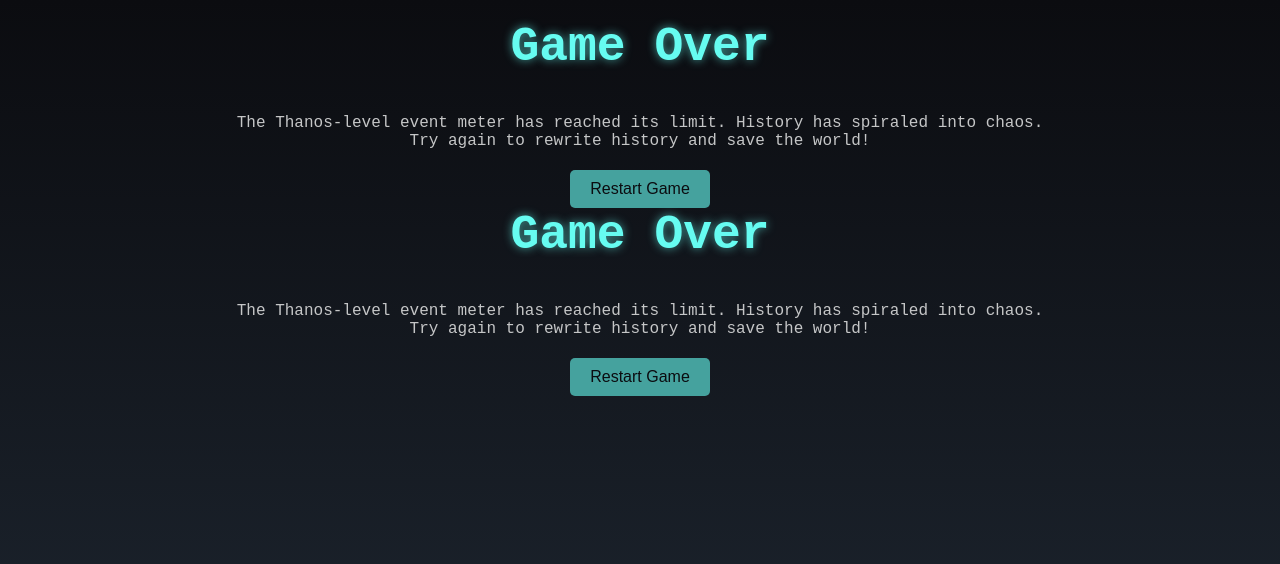
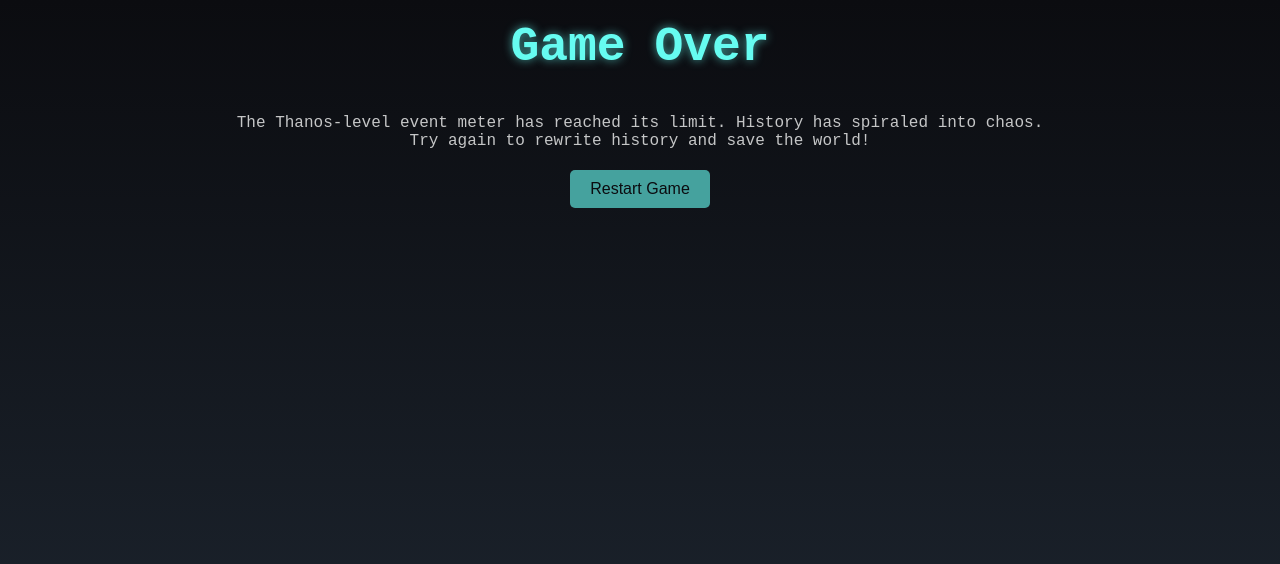
Before and after one commit to Packjackisback/time-heist, a plain HTML site: page game-over.html in a window 1280 px wide. Drawn offline with Linux system fonts and the light colour scheme.

Commit message:
Update game-over.html

```diff
--- a/game-over.html
+++ b/game-over.html
@@ -18,34 +18,9 @@
   </main>
   <script>
     function restartGame() {
-      sessionStorage.clear(); // Clear game progress
-      window.location.href = "index.html"; // Redirect to mission hub
+      sessionStorage.clear();
+      window.location.href = "index.html";
     }
   </script>
 </body>
 </html>
-<html lang="en">
-<head>
-  <meta charset="UTF-8">
-  <meta name="viewport" content="width=device-width, initial-scale=1.0">
-  <title>Game Over</title>
-  <link rel="stylesheet" href="css/global.css">
-  <link rel="stylesheet" href="css/game-over.css">
-</head>
-<body>
-  <header>
-    <h1>Game Over</h1>
-  </header>
-  <main>
-    <p>The Thanos-level event meter has reached its limit. History has spiraled into chaos.</p>
-    <p>Try again to rewrite history and save the world!</p>
-    <button onclick="restartGame()">Restart Game</button>
-  </main>
-  <script>
-    function restartGame() {
-      sessionStorage.clear(); // Clear game progress
-      window.location.href = "index.html"; // Redirect to mission hub
-    }
-  </script>
-</body>
-</html>
```
